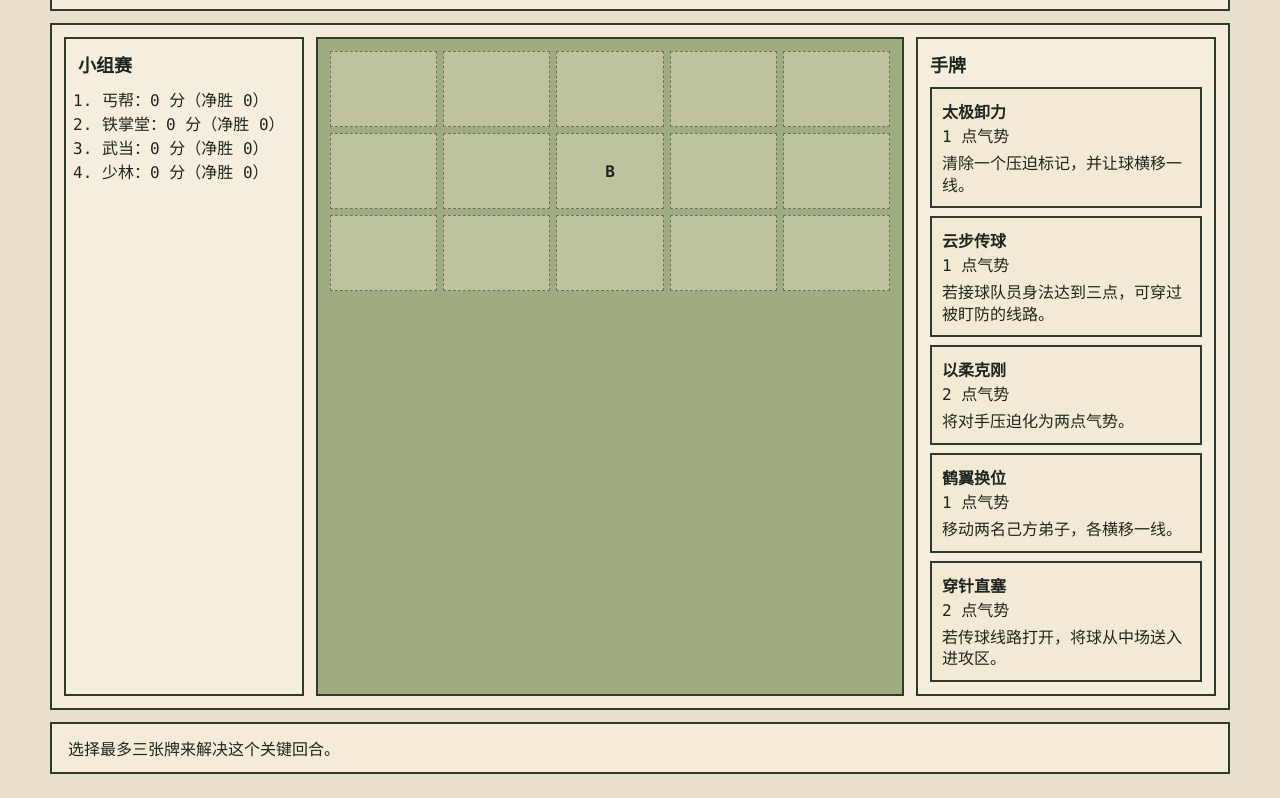
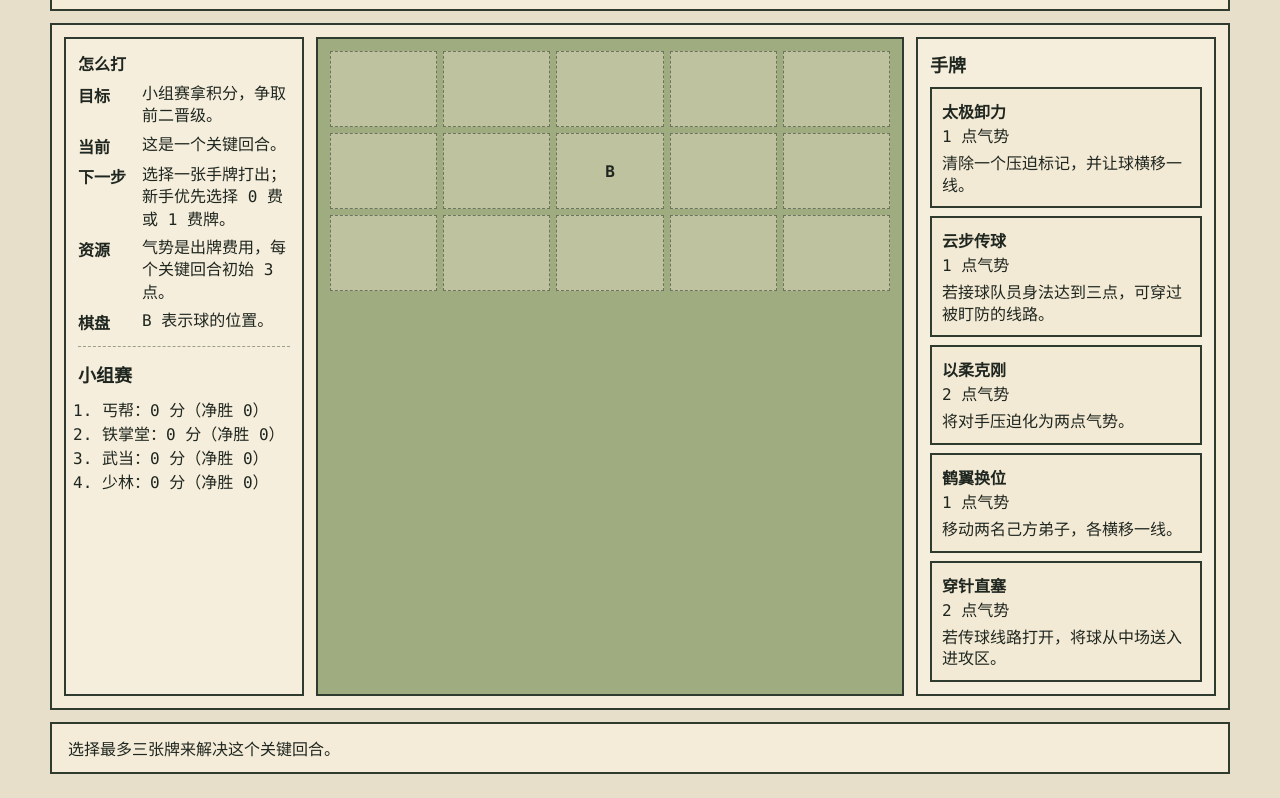
Before and after one commit to Jerry2262/jianghu-goal, a website built with Vite: page index.html in a window 1280 px wide. Shown: the part 81-879 px from the top of the page. Built offline with nearby package versions, Linux system fonts and the light colour scheme.

Commit message:
feat: add new player guidance panel

```diff
--- a/src/styles.css
+++ b/src/styles.css
@@ -75,6 +75,33 @@ button {
   padding-left: 24px;
 }
 
+.guidance {
+  margin-bottom: 14px;
+  padding-bottom: 12px;
+  border-bottom: 1px dashed rgba(47, 59, 47, 0.45);
+}
+
+.guidance h3 {
+  margin: 0 0 8px;
+  font-size: 16px;
+}
+
+.guidance dl {
+  display: grid;
+  grid-template-columns: 56px 1fr;
+  gap: 6px 8px;
+  margin: 0;
+}
+
+.guidance dt {
+  font-weight: 800;
+}
+
+.guidance dd {
+  margin: 0;
+  line-height: 1.4;
+}
+
 .pitch {
   display: grid;
   grid-template-columns: repeat(5, minmax(0, 1fr));
--- a/src/ui/render.ts
+++ b/src/ui/render.ts
@@ -55,6 +55,34 @@ export function renderApp(root: HTMLElement, state: AppViewState): void {
   const standingsHeading = document.createElement("h2");
   standingsHeading.textContent = stageLabel;
 
+  const guidance = document.createElement("section");
+  guidance.className = "guidance";
+
+  const guidanceHeading = document.createElement("h3");
+  guidanceHeading.textContent = "怎么打";
+
+  const guidanceList = document.createElement("dl");
+
+  const guidanceItems = [
+    ["目标", "小组赛拿积分，争取前二晋级。"],
+    ["当前", "这是一个关键回合。"],
+    ["下一步", "选择一张手牌打出；新手优先选择 0 费或 1 费牌。"],
+    ["资源", "气势是出牌费用，每个关键回合初始 3 点。"],
+    ["棋盘", "B 表示球的位置。"]
+  ] as const;
+
+  for (const [label, text] of guidanceItems) {
+    const term = document.createElement("dt");
+    term.textContent = label;
+
+    const description = document.createElement("dd");
+    description.textContent = text;
+
+    guidanceList.append(term, description);
+  }
+
+  guidance.append(guidanceHeading, guidanceList);
+
   const standingsList = document.createElement("ol");
   standingsList.className = "standings";
 
@@ -64,7 +92,7 @@ export function renderApp(root: HTMLElement, state: AppViewState): void {
     standingsList.append(item);
   }
 
-  standingsPanel.append(standingsHeading, standingsList);
+  standingsPanel.append(guidance, standingsHeading, standingsList);
 
   const pitch = document.createElement("section");
   pitch.className = "pitch";
```
Also changed, not shown: tests/ui/render.test.ts (+5 -0 lines).
